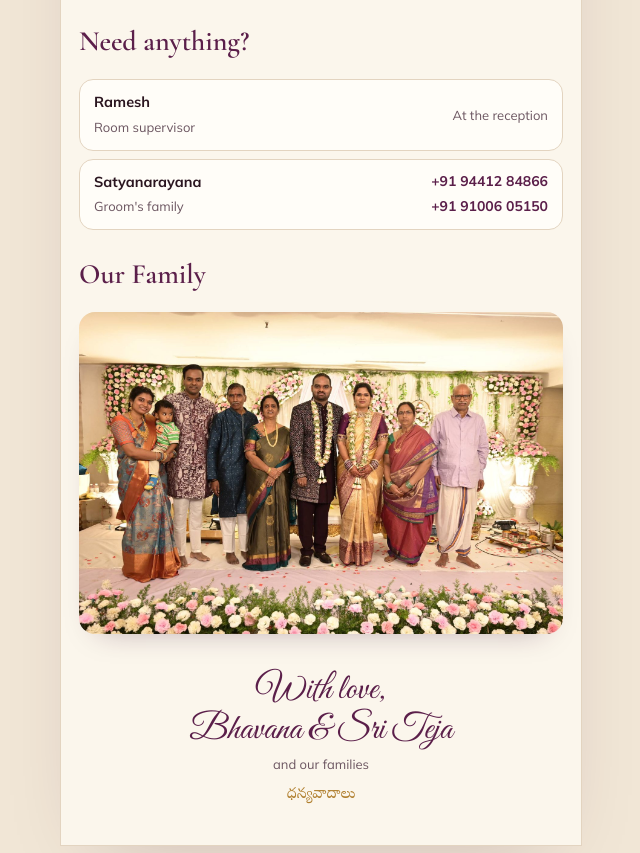
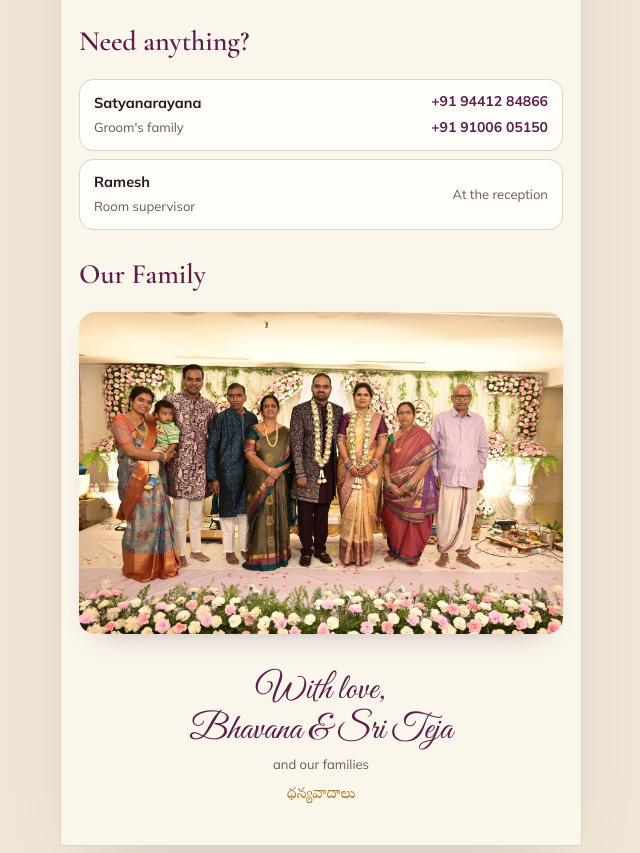
Before and after one commit to sriteja25/bhavana-weds-sriteja, a plain HTML site: page index.html in a window 1280 px wide. Shown: the part 2620-3473 px from the top of the page, without its empty margins (319-959 px from the left). Drawn offline with nearby package versions, Linux system fonts and the light colour scheme.

Commit message:
List family contact above room supervisor
Co-Authored-By: Claude Opus 5.5 <noreply@anthropic.com>

```diff
--- a/index.html
+++ b/index.html
@@ -212,8 +212,8 @@ button{font:inherit}
 var CONFIG = {
   album: "https://photos.app.goo.gl/D9sanYVk11qiATan9",
   contacts: [              // name, role, phone numbers (leave the list empty if not known yet)
-    ["Ramesh", "Room supervisor", []],
-    ["Satyanarayana", "Groom's family", ["+91 94412 84866", "+91 91006 05150"]]
+    ["Satyanarayana", "Groom's family", ["+91 94412 84866", "+91 91006 05150"]],
+    ["Ramesh", "Room supervisor", []]
   ],
   rooms: {                 // room number -> name shown under "Welcome". Rooms not listed get the common greeting.
   }
```
